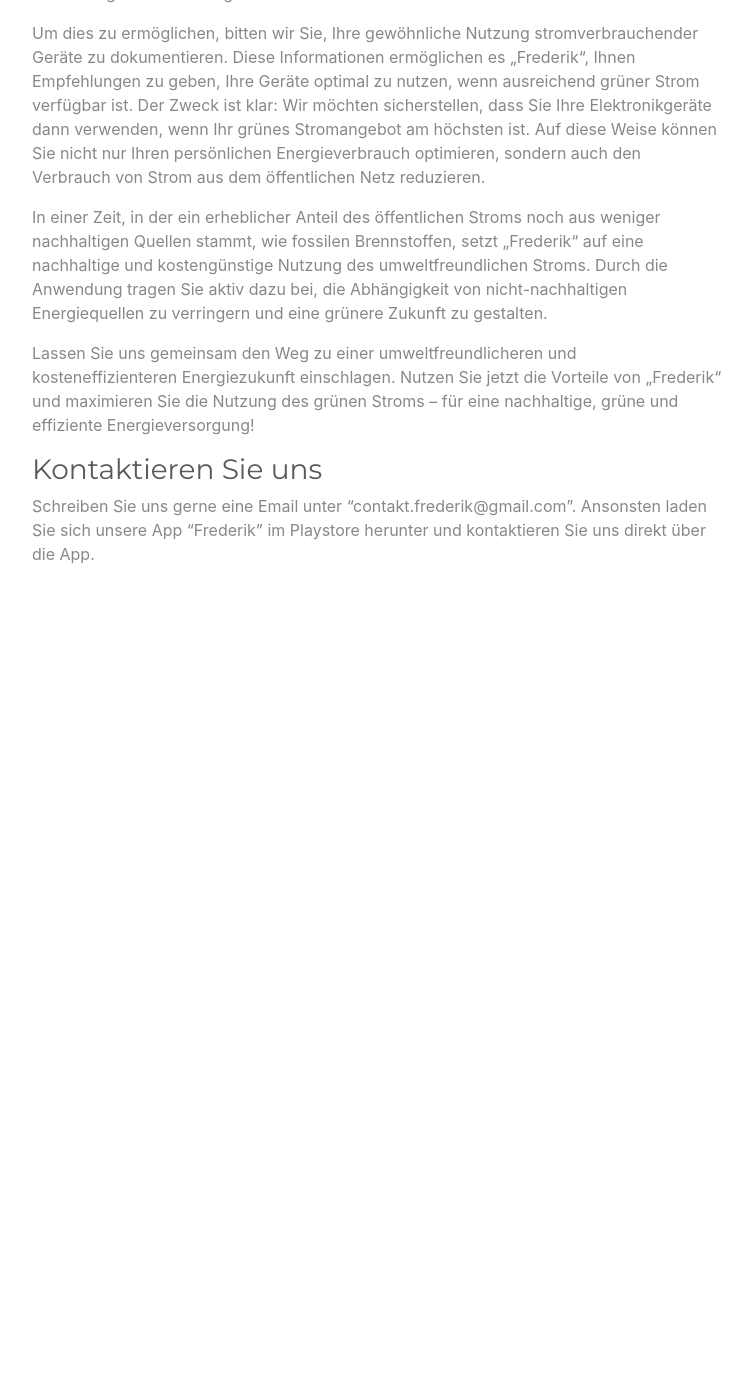
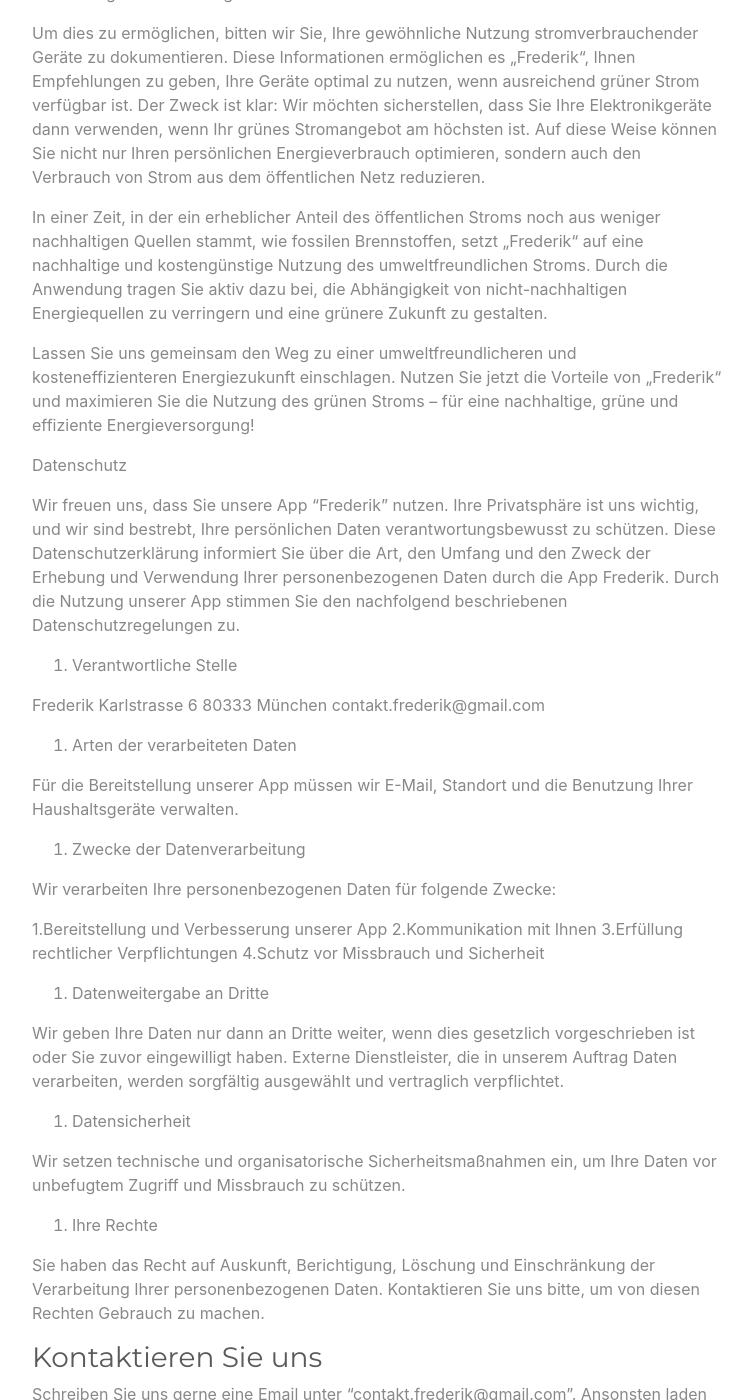
Before and after one commit to slivinskayaHM/slivinskayaHM.github.io, a Jekyll site: the page built from index.md, in a window 1280 px wide and 1400 px high, scrolled down 477 px. Shown: the whole window, without its empty margins (263-1015 px from the left). Built offline with Jekyll 4.4.1, drawn with Linux system fonts in a browser that asks for light colours; before the commit the page ends 1107 px from its top, so only the background shows below that.

Commit message:
Datenschutzbedienungen

```diff
--- a/index.md
+++ b/index.md
@@ -17,6 +17,47 @@
 
 Lassen Sie uns gemeinsam den Weg zu einer umweltfreundlicheren und kosteneffizienteren Energiezukunft einschlagen. Nutzen Sie jetzt die Vorteile von „Frederik“ und maximieren Sie die Nutzung des grünen Stroms – für eine nachhaltige, grüne und effiziente Energieversorgung!
 
+
+
+
+Datenschutz
+
+Wir freuen uns, dass Sie unsere App "Frederik" nutzen. Ihre Privatsphäre ist uns wichtig, und wir sind bestrebt, Ihre persönlichen Daten verantwortungsbewusst zu schützen. Diese Datenschutzerklärung informiert Sie über die Art, den Umfang und den Zweck der Erhebung und Verwendung Ihrer personenbezogenen Daten durch die App Frederik. Durch die Nutzung unserer App stimmen Sie den nachfolgend beschriebenen Datenschutzregelungen zu.
+
+1. Verantwortliche Stelle
+
+Frederik
+Karlstrasse 6
+80333 München
+contakt.frederik@gmail.com
+
+2. Arten der verarbeiteten Daten
+
+Für die Bereitstellung unserer App müssen wir E-Mail, Standort und die Benutzung Ihrer Haushaltsgeräte verwalten.
+
+3. Zwecke der Datenverarbeitung
+
+Wir verarbeiten Ihre personenbezogenen Daten für folgende Zwecke:
+
+1.Bereitstellung und Verbesserung unserer App
+2.Kommunikation mit Ihnen
+3.Erfüllung rechtlicher Verpflichtungen
+4.Schutz vor Missbrauch und Sicherheit
+
+4. Datenweitergabe an Dritte
+
+Wir geben Ihre Daten nur dann an Dritte weiter, wenn dies gesetzlich vorgeschrieben ist oder Sie zuvor eingewilligt haben. Externe Dienstleister, die in unserem Auftrag Daten verarbeiten, werden sorgfältig ausgewählt und vertraglich verpflichtet.
+
+5. Datensicherheit
+
+Wir setzen technische und organisatorische Sicherheitsmaßnahmen ein, um Ihre Daten vor unbefugtem Zugriff und Missbrauch zu schützen.
+
+6. Ihre Rechte
+
+Sie haben das Recht auf Auskunft, Berichtigung, Löschung und Einschränkung der Verarbeitung Ihrer personenbezogenen Daten. Kontaktieren Sie uns bitte, um von diesen Rechten Gebrauch zu machen.
+
+
+
 ### Kontaktieren Sie uns
 Schreiben Sie uns gerne eine Email unter "contakt.frederik@gmail.com".
 Ansonsten laden Sie sich unsere App "Frederik" im Playstore herunter und kontaktieren Sie uns direkt über die App.
```
